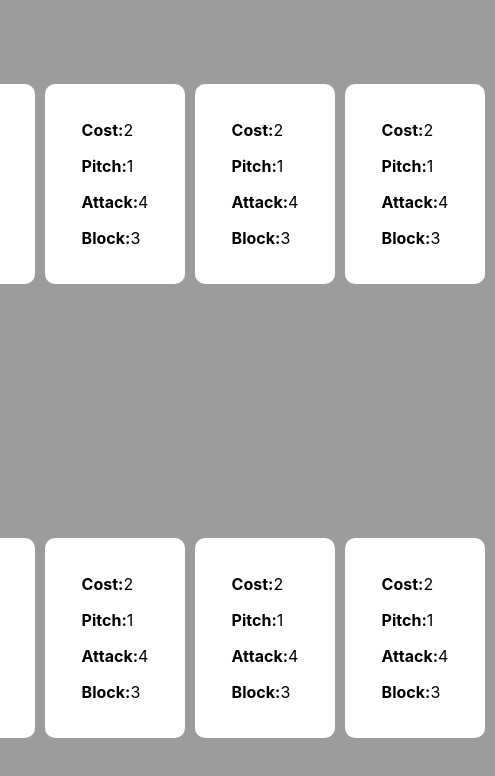
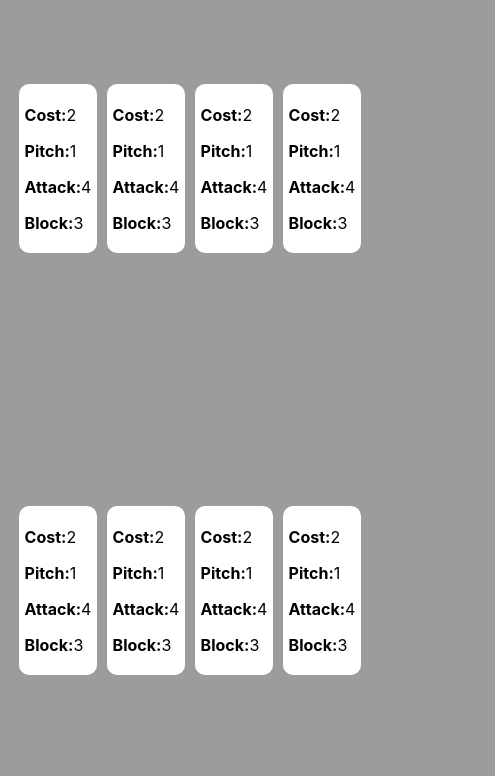
Before and after one commit to jimlee604/webdev, a React (Create React App) app in the folder play_fab/my-app/: page /game in a window 390 px wide. Shown: the top 776 px of the page, 495 px wide, since content can reach past the window. Built offline with nearby package versions, Linux system fonts and the light colour scheme.

Commit message:
fix for phone

```diff
--- a/play_fab/my-app/src/App.css
+++ b/play_fab/my-app/src/App.css
@@ -17,7 +17,6 @@
 }
 
 .hflex {
-  /* width: 50%; */
   display: flex;
   flex-direction: row;
 }
@@ -40,8 +39,8 @@
 }
 
 .FABCard {
-  height: 200px;
-  width: 140px;
+  height: 20vh;
+  width: 20vw;
   background-color: white;
   border-radius: 10px;
   margin-right: 10px;
--- a/play_fab/my-app/src/App.js
+++ b/play_fab/my-app/src/App.js
@@ -1,10 +1,9 @@
-import logo from './logo.svg';
 import './App.css';
 import GameScreenComponent from './GameScreenComponent.js'
 import HomeScreenComponent from './HomeScreenComponent.js'
 import {
   BrowserRouter,
-  Routes, // instead of "Switch"
+  Routes,
   Route
 } from "react-router-dom";
 
--- a/play_fab/my-app/src/HomeScreenComponent.js
+++ b/play_fab/my-app/src/HomeScreenComponent.js
@@ -1,4 +1,3 @@
-import logo from './logo.svg';
 import {
     useNavigate
   } from "react-router-dom";
```
Also changed, not shown: 1 other file (tests, documents, lock files or other folders).
